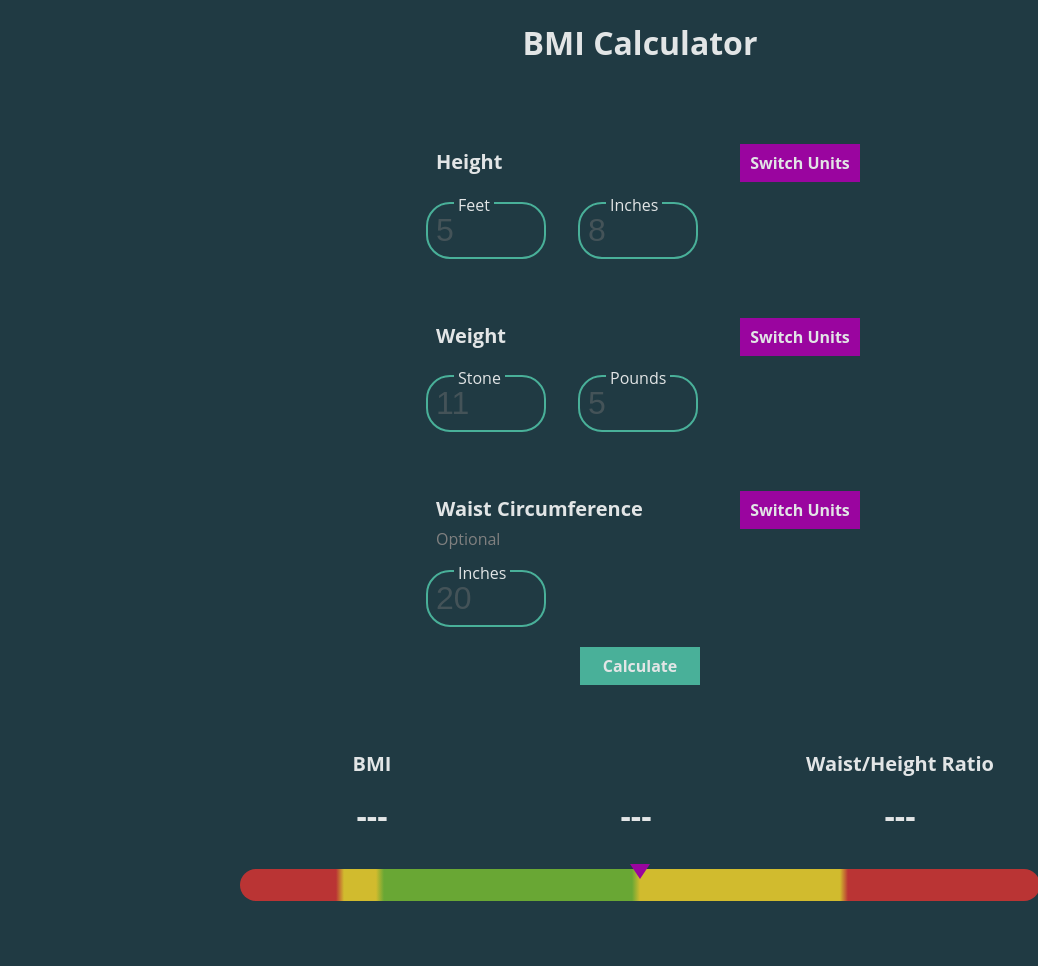
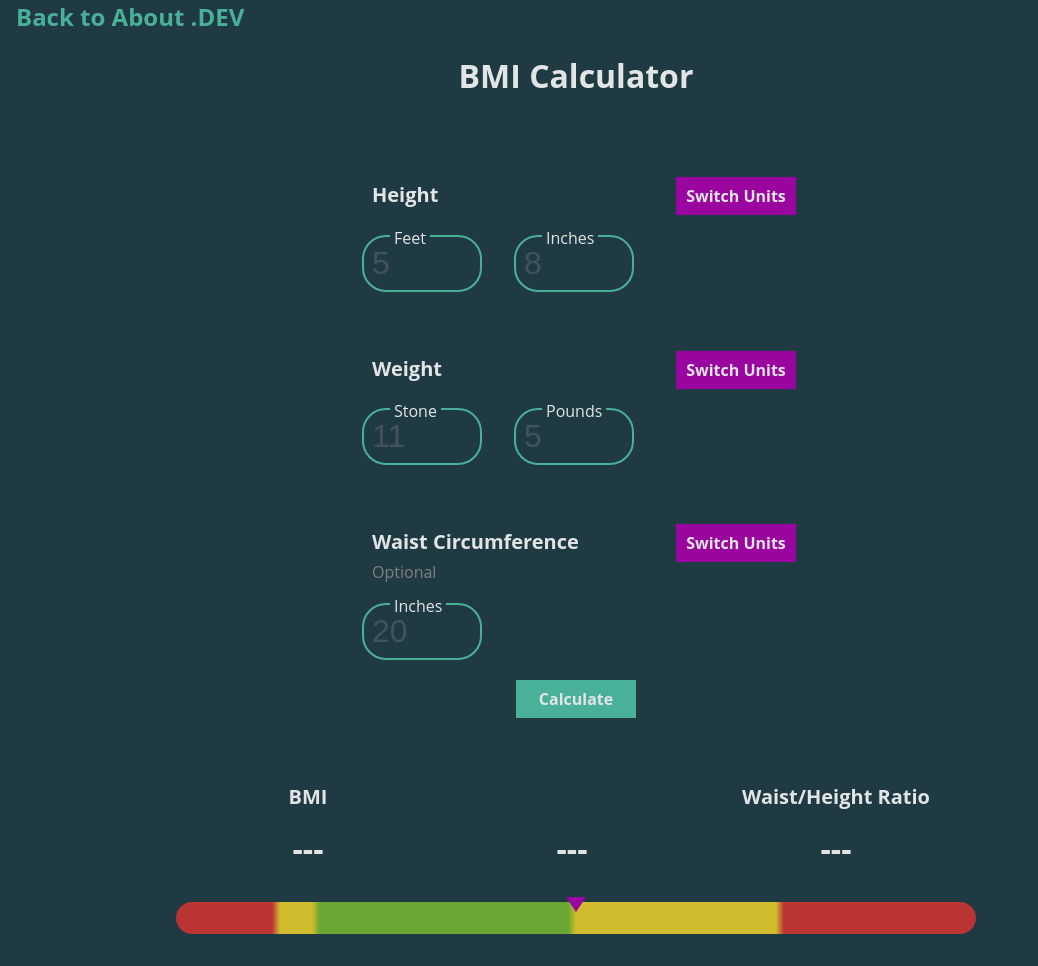
Before and after one commit to daveellisdev/bmicalc, a plain HTML site: page index.html in a window 1280 px wide. Shown: the whole page, without its empty margins (0-1038 px from the left). Before the commit the page ends 933 px from the top, so only its background shows below. Drawn offline with Linux system fonts and the light colour scheme.

Commit message:
Added return to DEV link

```diff
--- a/index.html
+++ b/index.html
@@ -12,6 +12,9 @@
 </head>
 
 <body>
+    <div class="return-link">
+        <a class="return" href="../../about">Back to About .DEV</a>
+    </div>
     <div class="main-container">
         <div class="title">
             <h1 class="title-text">BMI Calculator</h1>
--- a/style.css
+++ b/style.css
@@ -15,10 +15,35 @@ html {
 body {
     font-family: 'Open Sans', sans-serif;
     background: #203A43;
-    display: flex;
+    /* display: flex;
     justify-content: center;
-    align-items: center;
+    align-items: center; */
     color: #E2E5E6;
+}
+
+.return-link {
+    align-items: left;
+}
+
+.return,
+.return:active,
+.return:visited {
+    margin: 1rem;
+    font-size: 1.5rem;
+    font-weight: bold;
+    text-decoration: none;
+    color: #49B099;
+    transition: all 0.2s;
+    border-bottom: 0px solid #9A059F;
+}
+
+.return:hover {
+    color: #9A059F;
+    border-bottom: 5px solid #49B099;
+}
+
+.header-title {
+    text-align: left;
 }
 
 .title-back {
@@ -218,6 +243,7 @@ label {
 @media(pointer: coarse) {
 
     input,
+    .return,
     .button {
         transition: none;
     }
```
